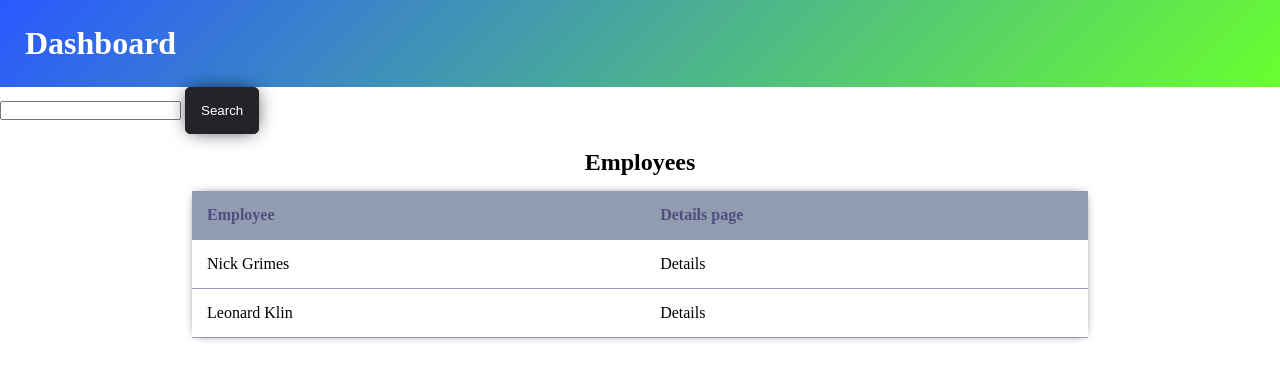
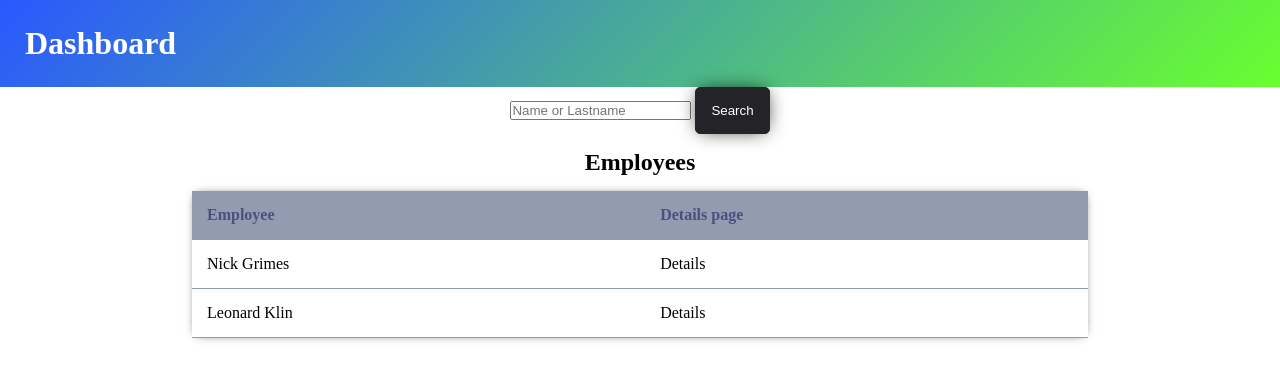
Before and after one commit to Christus5/Car-Wash, a Django app: page / in a window 1280 px wide. Shown: the top 380 px of the page. Run offline with Django 3.2, Linux system fonts and the light colour scheme; data comes from the database, SQL or seed files in the repository.

Commit message:
center search bar

```diff
--- a/washapp/templates/washapp/index.html
+++ b/washapp/templates/washapp/index.html
@@ -6,10 +6,13 @@
             <h1>Dashboard</h1>
         </header>
 
-        <form>
-            <input type="text" name="name"/>
-            <button type="submit">Search</button>
-        </form>
+        <div style="margin: 0 auto; text-align: center;">
+            <form>
+                <input type="text" name="name" placeholder="Name or Lastname"/>
+                <button type="submit">Search</button>
+            </form>
+        </div>
+
 
         <section class="page-content">
             <header>
```
